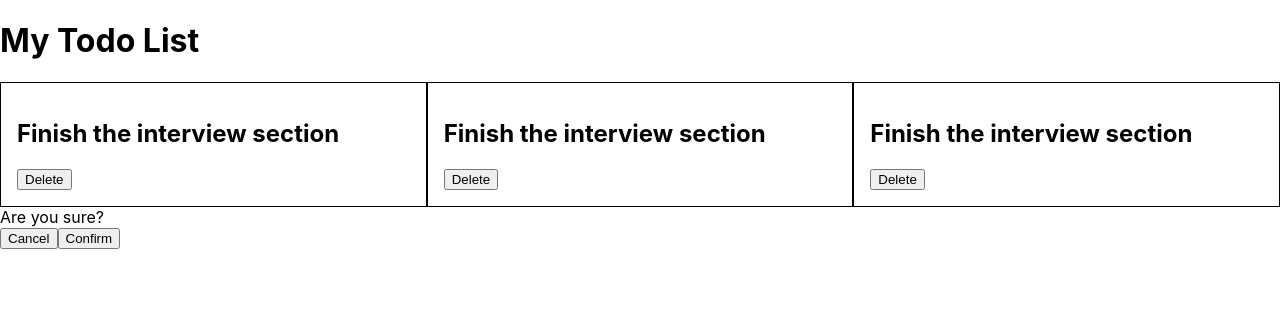
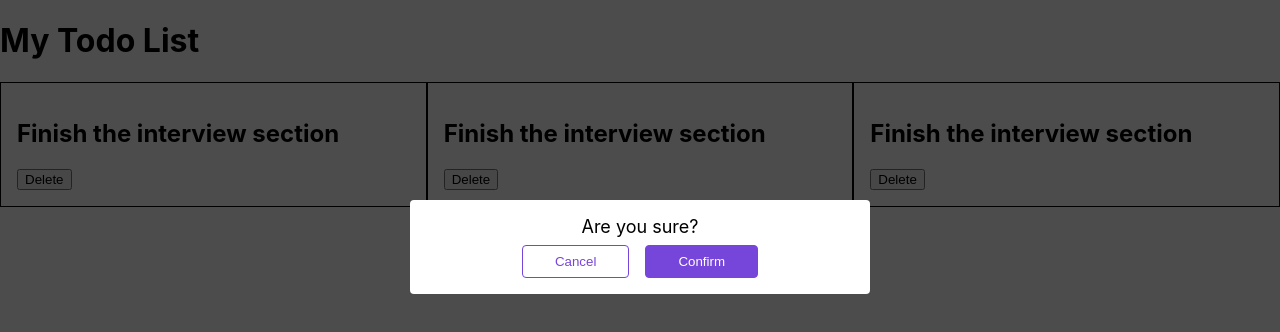
Before and after one commit to kdeans123/react-project, a React (Create React App) app: page / in a window 1280 px wide. Shown: the top 332 px of the page. Built offline with nearby package versions, Linux system fonts and the light colour scheme.

Commit message:
Modal styling

```diff
--- a/src/App.jsx
+++ b/src/App.jsx
@@ -8,9 +8,9 @@ function App() {
     <div>
       <Title></Title>
         <div className='todo__wrapper'>
-          <Todo></Todo>
-          <Todo></Todo>
-          <Todo></Todo>
+          <Todo title="Finish FES"/>
+          <Todo title="Finish Interview Section"/>
+          <Todo title="Land $100k Job"/>
         </div>
         <Modal></Modal>
     </div>
--- a/src/components/Modal.css
+++ b/src/components/Modal.css
@@ -0,0 +1,50 @@
+.btn {
+    padding: 8px 32px;
+    cursor: pointer;
+    border-radius: 4px;
+    background-color: #7645d9;
+    color: white;
+    border: 1px solid #7645d9;
+  }
+
+  .btn__cancel {
+    background-color: transparent;
+    color: #7645d9;
+  }
+
+  .btn__cancel:hover {
+    background-color: #ebebeb;
+  }
+  .modal {
+    border-radius: 4px;
+    background-color: white;
+    padding: 16px;
+    text-align: center;
+    width: 460px;
+    z-index: 1000;
+    position: fixed;
+    top: 200px;
+    left: 50%;
+    transform: translateX(-50%);
+  }
+
+  .modal__title {
+    margin-bottom: 8px;
+    font-size: 18px;
+  }
+
+  .modal__buttons {
+    display: flex;
+    justify-content: center;
+    gap: 16px;
+  }
+
+  .backdrop {
+    position: fixed;
+    z-index: 1;
+    background-color: rgba(0, 0, 0, 0.70);
+    width: 100%;
+    height: 100vh;
+    top: 0;
+    left: 0;
+  }
```
